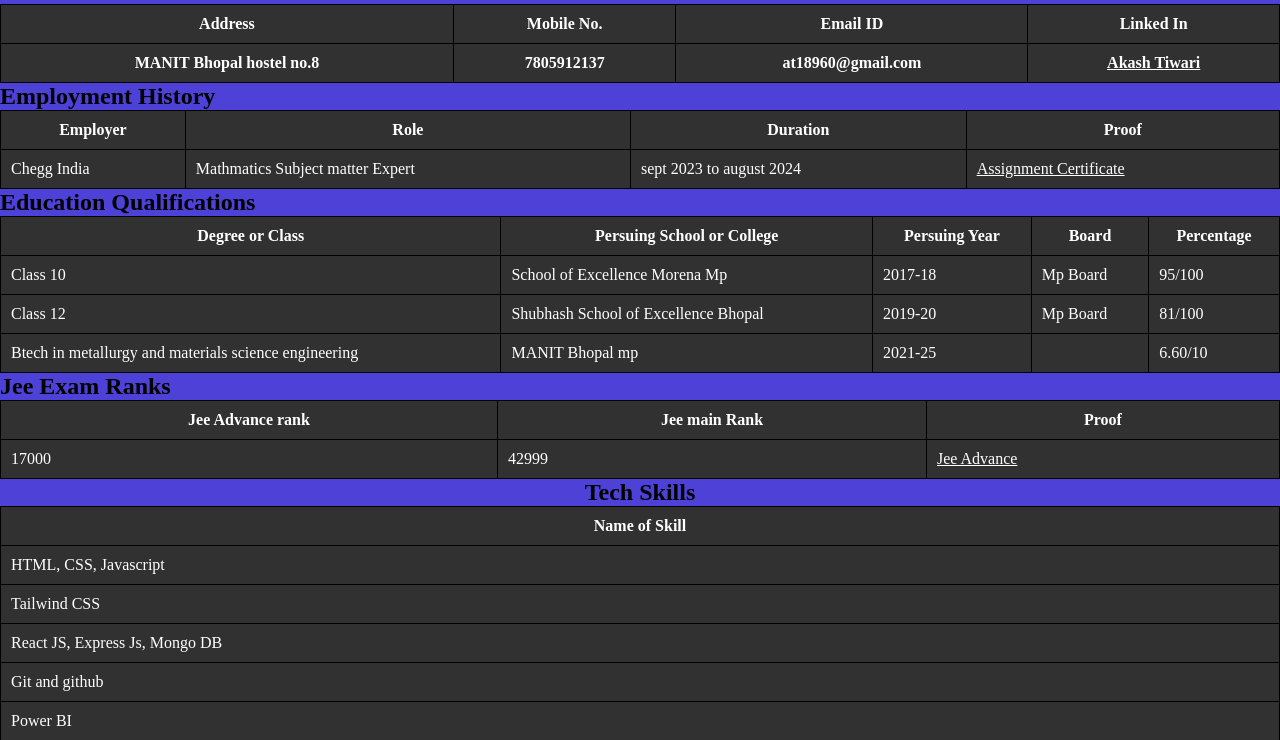
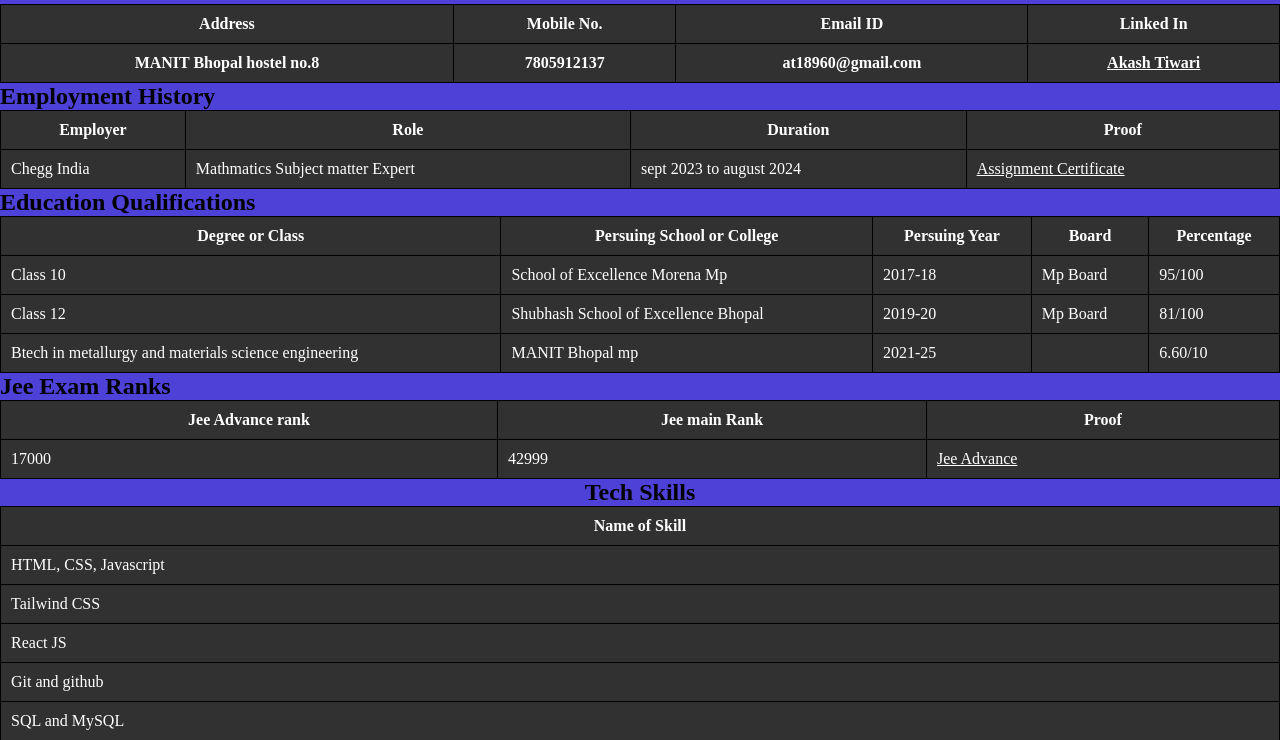
Before and after one commit to akashtiwari200/resume, a plain HTML site: page index.html in a window 1280 px wide. Shown: the part 60-800 px from the top of the page. Drawn offline with Linux system fonts and the light colour scheme.

Commit message:
Update index.html

```diff
--- a/index.html
+++ b/index.html
@@ -105,14 +105,10 @@
             <td>Tailwind CSS</td>
         </tr>
         <tr>
-            <td>React JS, Express Js, Mongo DB</td>
+            <td>React JS</td>
         </tr>
         <tr>
             <td>Git and github</td>
-        </tr>
-        <tr>
-            <td>Power BI</td>
-
         </tr>
         <tr>
             <td>SQL and MySQL</td>
```
